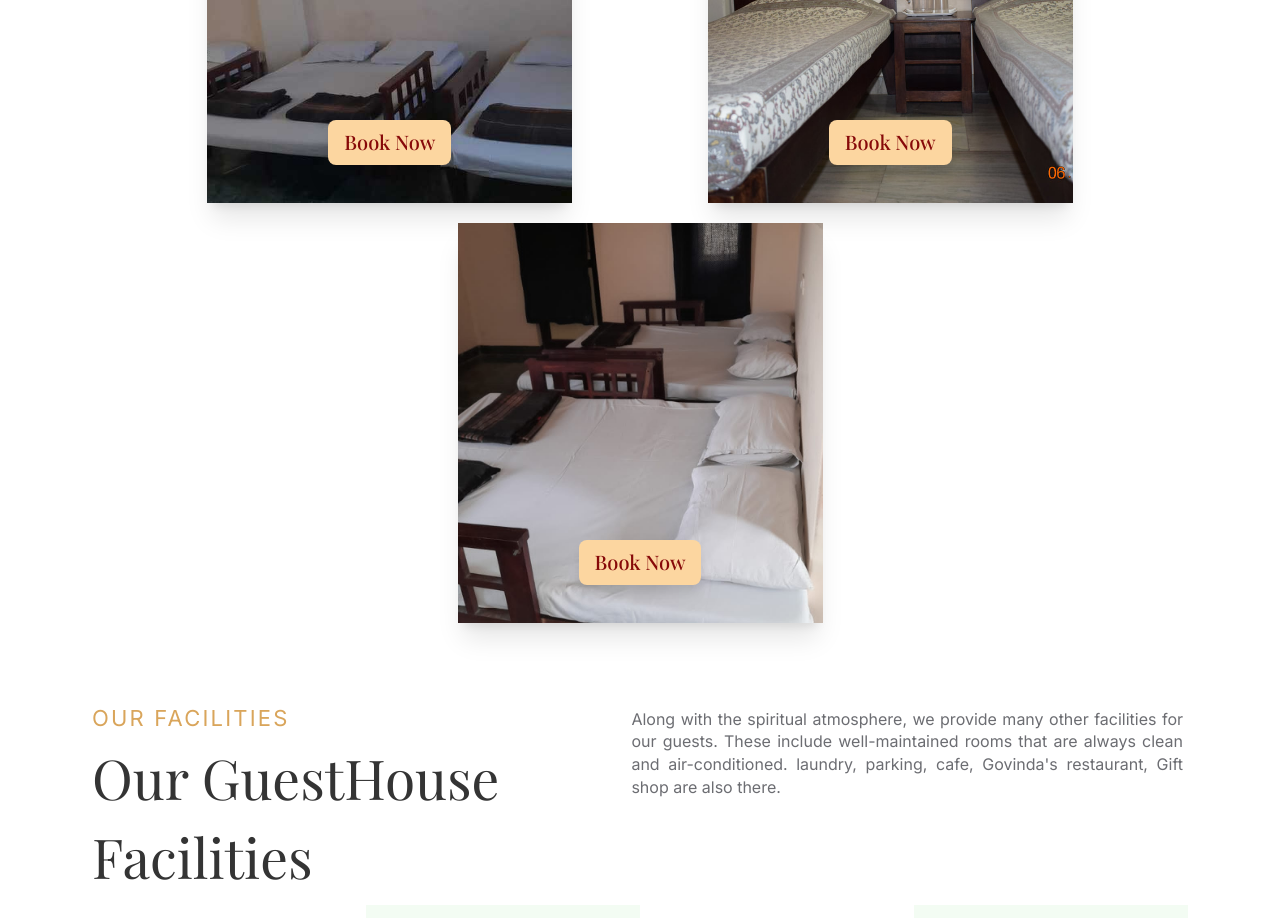
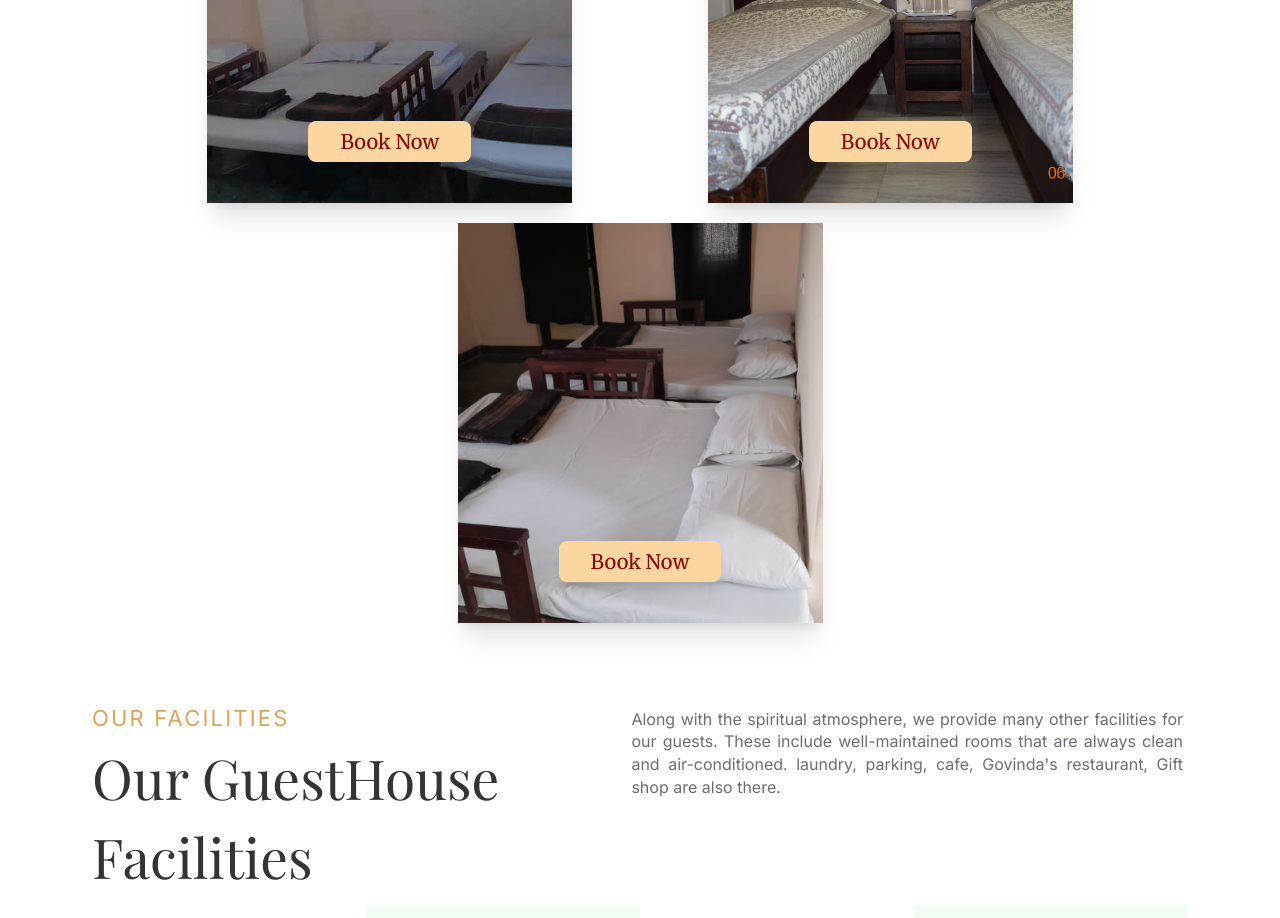
Before and after one commit to iskconjaipur/ijp-landing, a Next.js app: page /guest-house in a window 1280 px wide. Shown: the part 2020-2938 px from the top of the page. Built offline with nearby package versions, Linux system fonts and the light colour scheme; a web font is replaced by a local one; what tw-elements would draw is missing.

Commit message:
Update RoomSection.js

```diff
--- a/src/components/Explore/GuestHouse/03RoomSection/RoomSection.js
+++ b/src/components/Explore/GuestHouse/03RoomSection/RoomSection.js
@@ -1,9 +1,14 @@
 "use client";
 import React from "react";
-import { Playfair_Display } from "next/font/google";
+import { Playfair_Display , Merriweather } from "next/font/google";
 
 const playfair = Playfair_Display({
   subsets: ["latin"],
+});
+
+const merri = Merriweather({
+  subsets: ["latin"],
+  weight: ["400"]
 });
 
 export default function RoomSection() {
@@ -13,6 +18,8 @@ export default function RoomSection() {
       contactSection.scrollIntoView({ behavior: "smooth" });
     }
   };
+
+  const bookNowUrl = "https://cloud.kwhotel.com/be/en/1/adcbfdf2-b742-427e-9f0c-d67666bfc1a8";
 
   return (
     <>
@@ -41,12 +48,15 @@ export default function RoomSection() {
             <div className=" h-[20px]">
             <div className="h-[20px] flex items-center justify-center">
               <p className={`text-[16px] ${playfair.className}`}>
-                <button
-                  onClick={handleScrollToContactSection}
-                  className="bg-[#FCD6A0] font-medium text-[20px] text-[#870909] py-1 px-8 md:py-2 md:px-4 rounded-lg drop-shadow-xl ${merri.className} hover:scale-105 transition-transform"
+                <a
+                href={bookNowUrl}
+                target="_blank"
+                rel="noopener noreferrer"
+                className={`bg-[#FCD6A0] font-medium text-[20px] text-[#870909] py-2 px-6 md:px-8 rounded-lg drop-shadow-xl transition-transform transform hover:scale-105 hover:no-underline ${playfair.className} ${merri.className}`}
+                aria-label="Book Now for Room 3"
               >
                 Book Now
-                </button>
+              </a>
               </p>
             </div>
             </div>
@@ -62,12 +72,15 @@ export default function RoomSection() {
             <div className=" h-[20px]">
             <div className="h-[20px] flex items-center justify-center">
               <p className={`text-[16px] ${playfair.className}`}>
-                <button
-                  onClick={handleScrollToContactSection}
-                  className="bg-[#FCD6A0] font-medium text-[20px] text-[#870909] py-1 px-8 md:py-2 md:px-4 rounded-lg drop-shadow-xl ${merri.className} hover:scale-105 transition-transform"
+                <a
+                href={bookNowUrl}
+                target="_blank"
+                rel="noopener noreferrer"
+                className={`bg-[#FCD6A0] font-medium text-[20px] text-[#870909] py-2 px-6 md:px-8 rounded-lg drop-shadow-xl transition-transform transform hover:scale-105 hover:no-underline ${playfair.className} ${merri.className}`}
+                aria-label="Book Now for Room 3"
               >
                 Book Now
-                </button>
+              </a>
               </p>
             </div>
             </div>
@@ -82,12 +95,15 @@ export default function RoomSection() {
             <div className=" h-[300px]"></div>
             <div className="h-[20px] flex items-center justify-center">
               <p className={`text-[16px] ${playfair.className}`}>
-                <button
-                  onClick={handleScrollToContactSection}
-                  className="bg-[#FCD6A0] font-medium text-[20px] text-[#870909] py-1 px-8 md:py-2 md:px-4 rounded-lg drop-shadow-xl ${merri.className} hover:scale-105 transition-transform"
+               <a
+                href={bookNowUrl}
+                target="_blank"
+                rel="noopener noreferrer"
+                className={`bg-[#FCD6A0] font-medium text-[20px] text-[#870909] py-2 px-6 md:px-8 rounded-lg drop-shadow-xl transition-transform transform hover:scale-105 hover:no-underline ${playfair.className} ${merri.className}`}
+                aria-label="Book Now for Room 3"
               >
                 Book Now
-                </button>
+              </a>
               </p>
             </div>
           </div>
```
Lines whose indentation alone changed are shown as unchanged.
